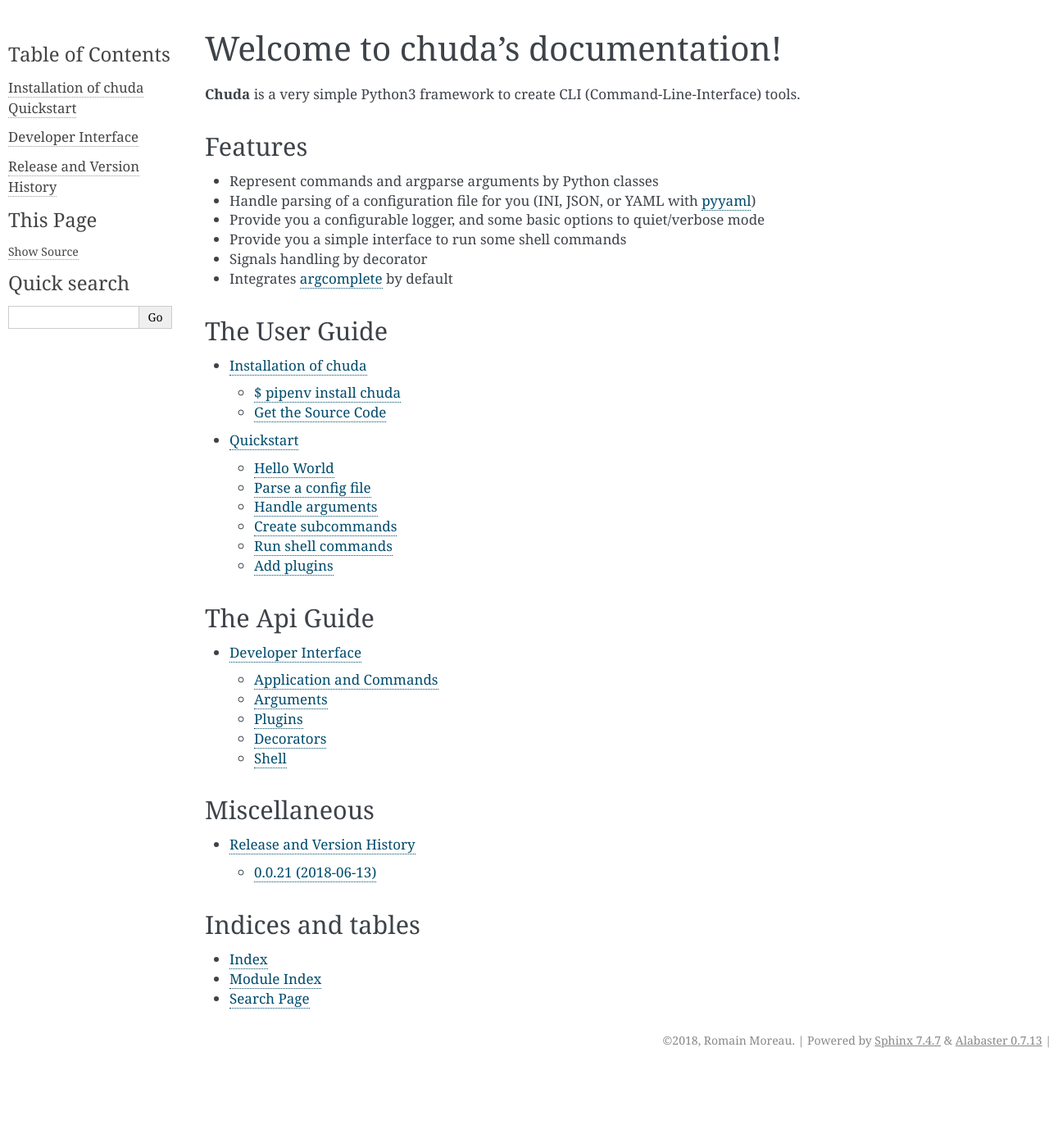
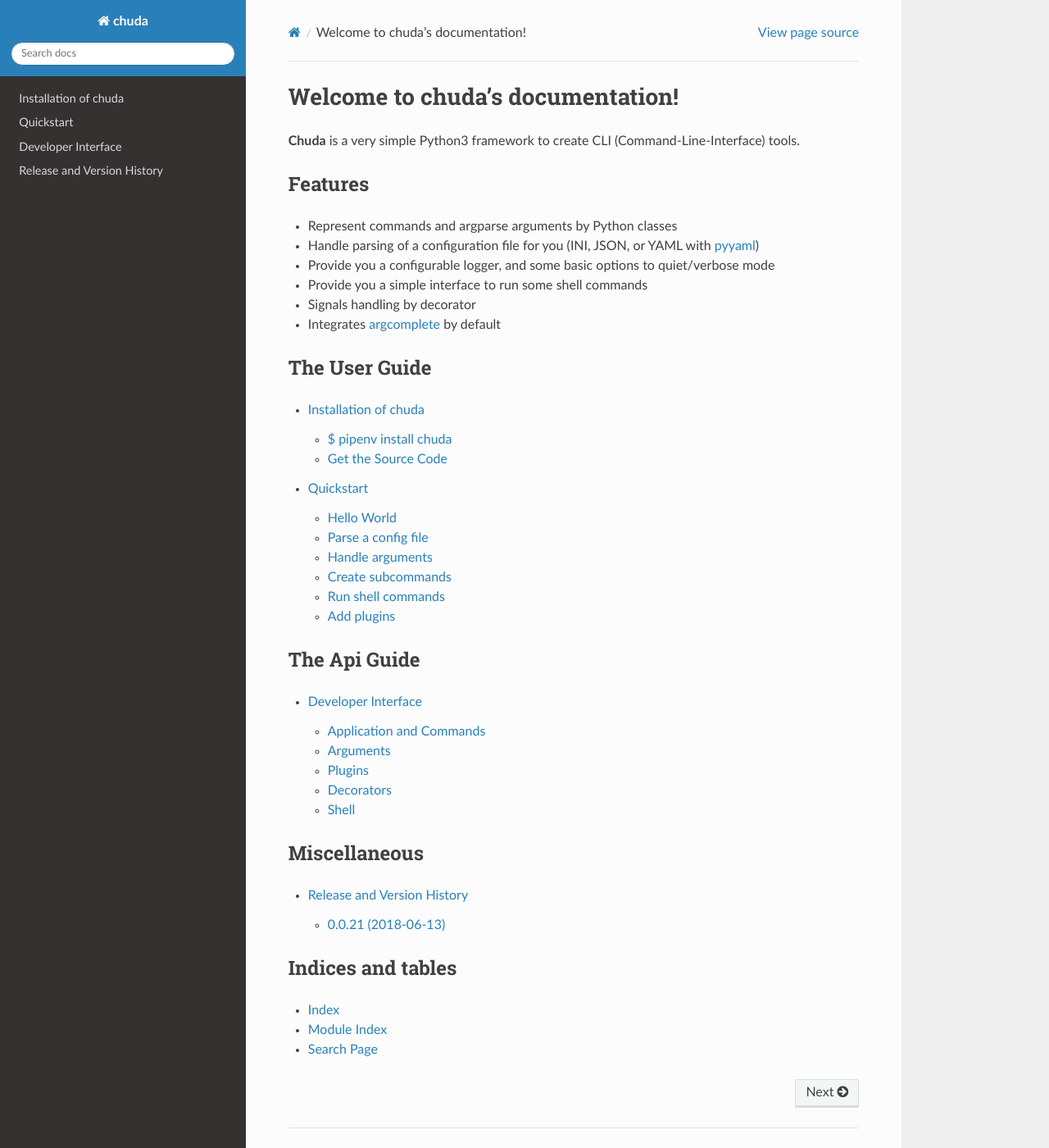
Before and after one commit to Varkal/chuda, a Sphinx documentation site: the page built from docs/index.rst, in a window 1280 px wide and 1400 px high. Shown: the whole window at 82% size. Built offline with Sphinx 7.4.7 and the Read the Docs theme 2.0.0, drawn with Linux system fonts in a browser that asks for light colours; some of the changed text lies outside the part shown.

Commit message:
docs(style): change documentation theme

```diff
--- a/docs/conf.py
+++ b/docs/conf.py
@@ -75,7 +75,7 @@ language = None
 exclude_patterns = ['_build', 'Thumbs.db', '.DS_Store']
 
 # The name of the Pygments (syntax highlighting) style to use.
-pygments_style = 'sphinx'
+pygments_style = 'default'
 
 
 # -- Options for HTML output -------------------------------------------------
@@ -83,14 +83,14 @@ pygments_style = 'sphinx'
 # The theme to use for HTML and HTML Help pages.  See the documentation for
 # a list of builtin themes.
 #
-html_theme = 'alabaster'
+html_theme = 'sphinx_rtd_theme'
 
 # Theme options are theme-specific and customize the look and feel of a theme
 # further.  For a list of options available for each theme, see the
 # documentation.
 #
 html_theme_options = {
-    "page_width": "1366px"
+    # "page_width": "1366px"
 }
 
 # Add any paths that contain custom static files (such as style sheets) here,
```
Also changed, not shown: 2 other files.
